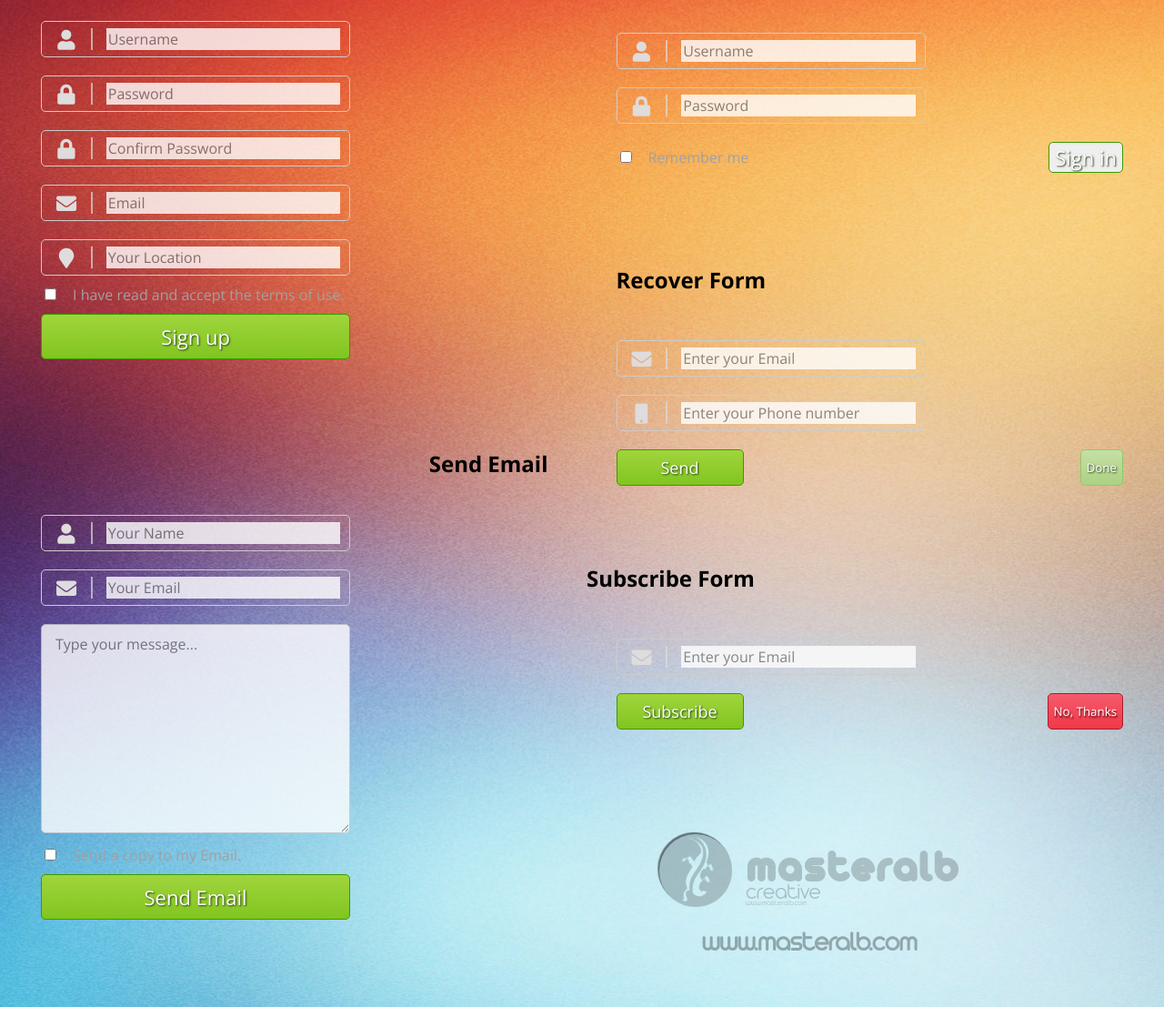
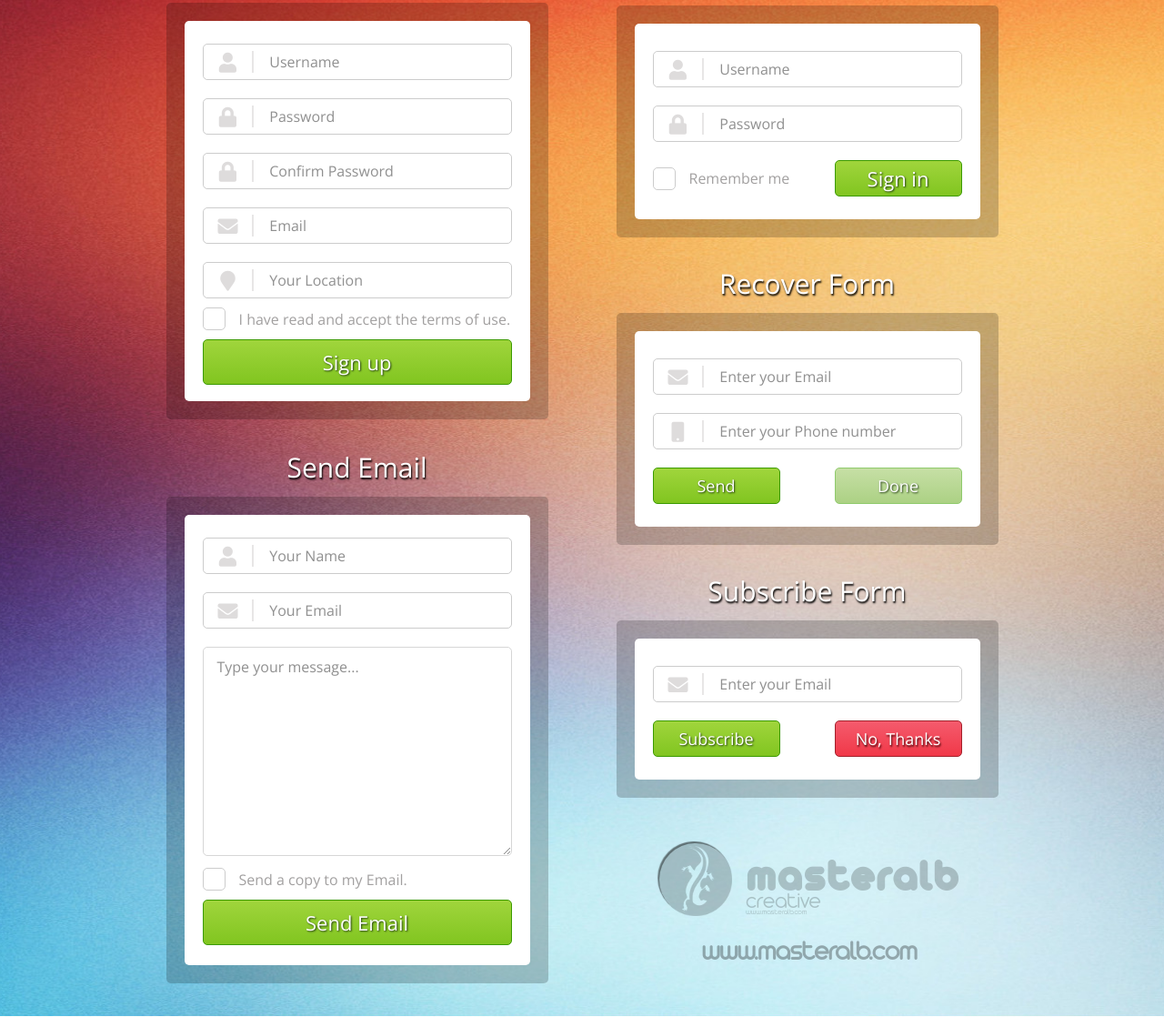
Before and after one commit to serafia/weekly-webdev-challenge-1, a website: page index.html in a window 1280 px wide. Shown: the part 267-1385 px from the top of the page at 91% size. Drawn offline with nearby package versions, Linux system fonts and the light colour scheme; a web font is replaced by a local one.

Commit message:
Modify index.html

```diff
--- a/index.html
+++ b/index.html
@@ -30,9 +30,9 @@
 
 <!-- Register Form -->
 
-				<h2 class="form-head-lg">Register Form</h2>
-				<div class="form-shadow-lg">
-					<div class="form-box-lg">
+				<h2 class="form-head form-head-lg">Register Form</h2>
+				<div class="form-shadow form-shadow-lg">
+					<div class="form-box form-box-lg">
 						<form>
 							<div class="input-border">
 								<p class="input-img"><i class="fa fa-user" aria-hidden="true"></i></p>
@@ -67,8 +67,8 @@
 								<option>Katowice</option>
 							</datalist>
 							<div class="checkbox">
-								<input type="checkbox" name="terms-of-use" id="checkbox-button-1" required>
-								<label for="checkbox-button-1" class="btn-checkbox-1" >
+								<input type="checkbox" name="terms-of-use" id="checkbox-input-1" class="checkbox-input checkbox-input-1" required>
+								<label for="checkbox-input-1" class="btn-checkbox btn-checkbox-1" >
 								</label>
 								<p class="checkbox-p">I have read and accept the terms of use.</p>
 							</div>
@@ -79,9 +79,9 @@
 
 <!-- Send Email -->
 
-				<h2 class="form-head-lg">Send Email</h2>
-				<div class="form-shadow-xl">
-					<div class="form-box-xl">
+				<h2 class="form-head form-head-lg">Send Email</h2>
+				<div class="form-shadow form-shadow-xl">
+					<div class="form-box form-box-xl">
 						<form>
 							<div class="input-border">
 								<p class="input-img"><i class="fa fa-user" aria-hidden="true"></i></p>
@@ -95,8 +95,8 @@
 							</div>
 							<textarea class="email-text" name="message" placeholder="Type your message..." required></textarea>
 							<div class="checkbox">
-								<input type="checkbox" name="send-a-copy" id="checkbox-button-2">
-								<label for="checkbox-button-2" class="btn-checkbox-2">
+								<input type="checkbox" name="send-a-copy" id="checkbox-input-2" class="checkbox-input checkbox-input-2">
+								<label for="checkbox-input-2" class="btn-checkbox btn-checkbox-2">
 								</label>
 								<p class="checkbox-p">Send a copy to my Email.</p>
 							</div>
@@ -109,9 +109,9 @@
 
 <!-- Sign In Form -->
 
-				<h2 class="form-head-md">Sign In Form</h2>
-				<div class="form-shadow-md">
-					<div class="form-box-md">
+				<h2 class="form-head form-head-md">Sign In Form</h2>
+				<div class="form-shadow form-shadow-md">
+					<div class="form-box form-box-md">
 						<form>
 							<div class="input-border">
 								<p class="input-img"><i class="fa fa-user" aria-hidden="true"></i></p>
@@ -125,12 +125,12 @@
 							</div>
 							<div class="sign-in-checkbox">
 								<div class="checkbox">
-									<input type="checkbox" name="remember-me" id="checkbox-button-3">
-									<label for="checkbox-button-3" class="btn-checkbox-3">
+									<input type="checkbox" name="remember-me" id="checkbox-input-3" class="checkbox-input checkbox-input-3">
+									<label for="checkbox-input-3" class="btn-checkbox btn-checkbox-3">
 									</label>
 									<p class="checkbox-p">Remember me</p>
 								</div>
-								<input class="btn btn-sm-1" type="submit" value="Sign in">
+								<input class="btn btn-sm btn-sm-1" type="submit" value="Sign in">
 							</div>
 
 						</form>
@@ -139,9 +139,9 @@
 
 <!-- Recover Form -->
 
-				<h2 class="form-head-md">Recover Form</h2>
-				<div class="form-shadow-md">
-					<div class="form-box-md">
+				<h2 class="form-head form-head-md">Recover Form</h2>
+				<div class="form-shadow form-shadow-md">
+					<div class="form-box form-box-md">
 						<form>
 							<div class="input-border">
 								<p class="input-img"><i class="fa fa-envelope" aria-hidden="true"></i></p>
@@ -151,11 +151,11 @@
 							<div class="input-border">
 								<p class="input-img"><i class="fa fa-mobile" aria-hidden="true"></i></p>
 								<span class="input-line"></span>
-								<input class="input-content" type="tel" name="phone-number" placeholder="Enter your Phone number" required>
+								<input class="input-content" type="number" name="phone-number" placeholder="Enter your Phone number" required>
 							</div>
 							<div class="btn-group">
 								<input class="btn btn-sm" type="submit" value="Send">
-								<input class="btn btn-sm-light" type="submit" value="Done">
+								<input class="btn btn-sm btn-sm-light" type="submit" value="Done" disabled>
 							</div>
 						</form>
 					</div>
@@ -163,9 +163,9 @@
 
 <!-- Subscribe Form -->
 
-				<h2 class="form-head-sm">Subscribe Form</h2>
-				<div class="form-shadow-sm">
-					<div class="form-box-sm">
+				<h2 class="form-head form-head-md">Subscribe Form</h2>
+				<div class="form-shadow form-shadow-sm">
+					<div class="form-box form-box-sm">
 						<form>
 							<div class="input-border">
 								<p class="input-img"><i class="fa fa-envelope" aria-hidden="true"></i></p>
@@ -174,7 +174,7 @@
 							</div>
 							<div class="btn-group">
 								<input class="btn btn-sm" type="submit" value="Subscribe">
-								<button class="btn btn-sm-red" type="button">No, Thanks</button>
+								<button class="btn btn-sm btn-sm-red" type="button">No, Thanks</button>
 							</div>
 						</form>
 					</div>
```
